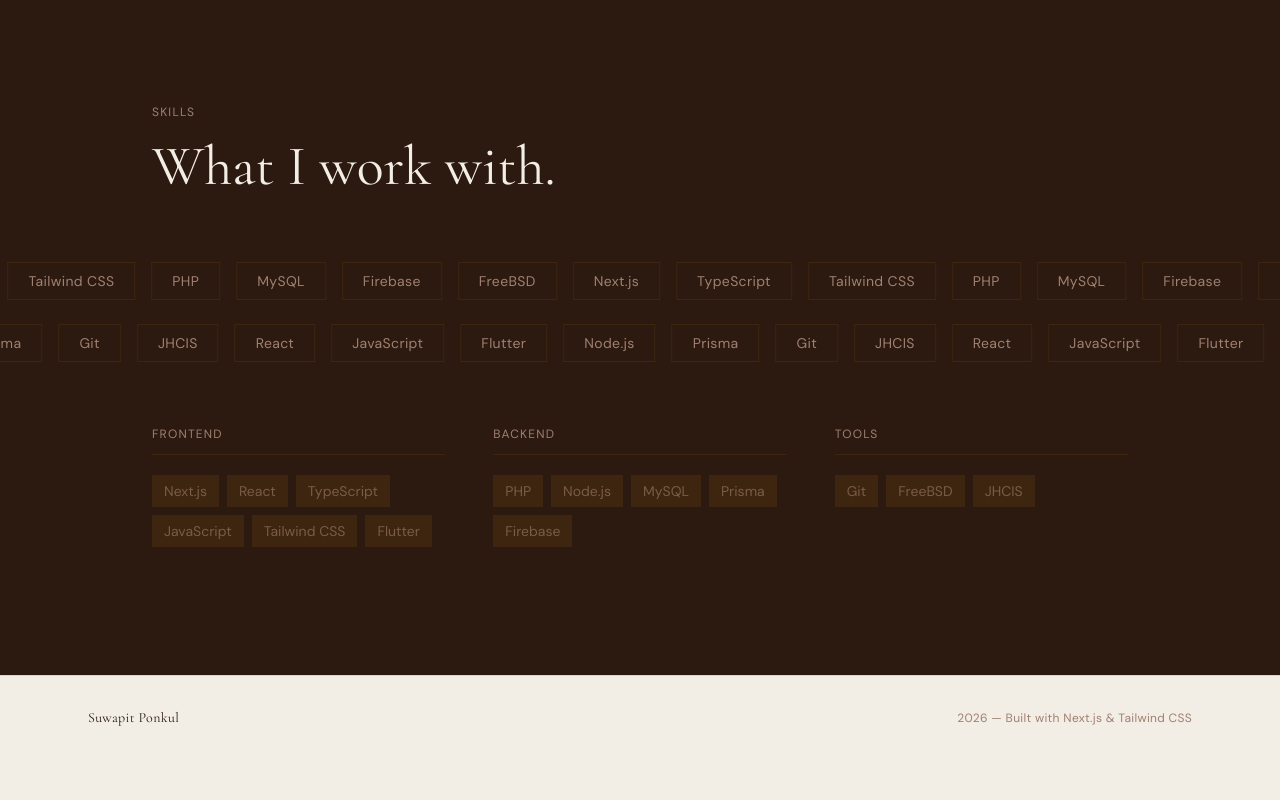
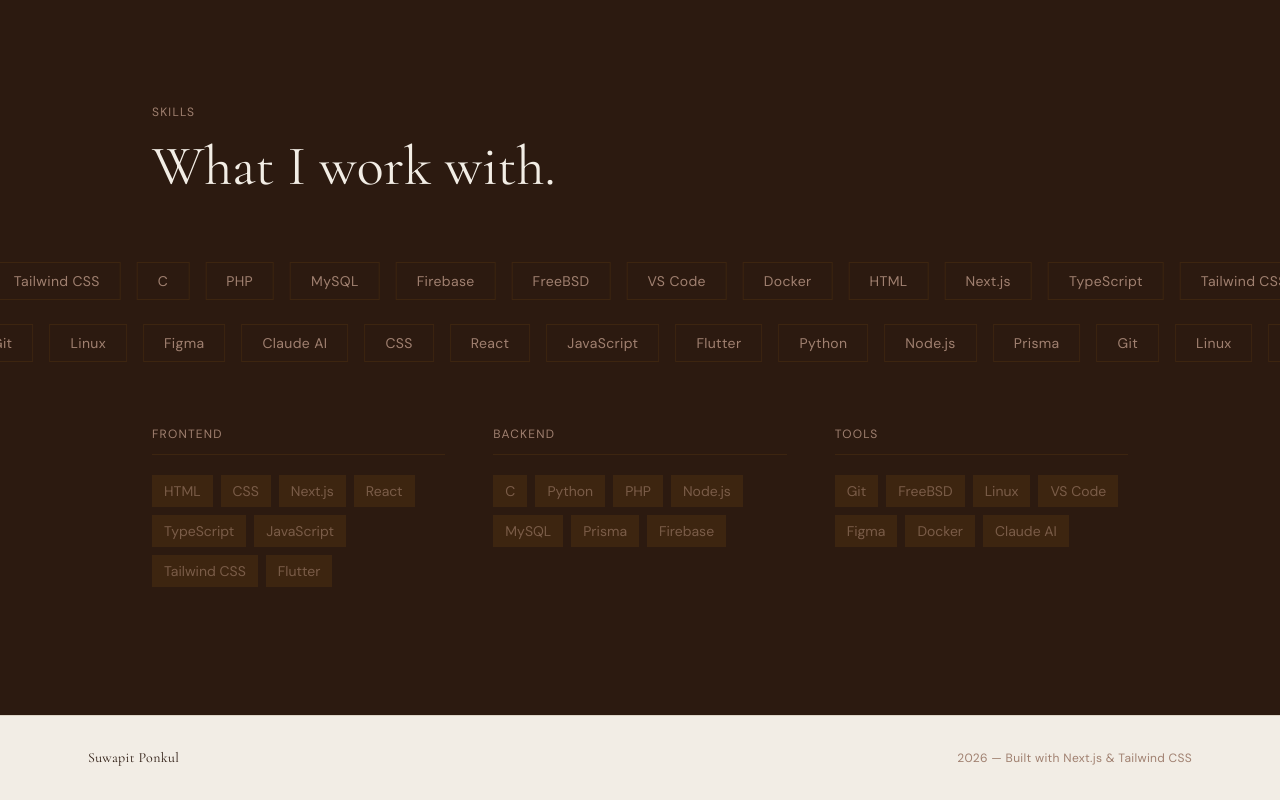
Before and after one commit to Magub-zwp/suwapit-portfolio, a Next.js app: page / in a window 1280 px wide. Shown: the part 928-1728 px from the top of the page. Before the commit the page ends 1688 px from the top, so only its background shows below. Built offline with nearby package versions, Linux system fonts and the light colour scheme.

Commit message:
update stack i can do it

```diff
--- a/src/data/skills.ts
+++ b/src/data/skills.ts
@@ -4,12 +4,16 @@
 };
 
 export const skills: Skill[] = [
+  { name: "HTML",         category: "frontend" },
+  { name: "CSS",          category: "frontend" },
   { name: "Next.js",      category: "frontend" },
   { name: "React",        category: "frontend" },
   { name: "TypeScript",   category: "frontend" },
   { name: "JavaScript",   category: "frontend" },
   { name: "Tailwind CSS", category: "frontend" },
   { name: "Flutter",      category: "frontend" },
+  { name: "C",            category: "backend"  },
+  { name: "Python",       category: "backend"  },
   { name: "PHP",          category: "backend"  },
   { name: "Node.js",      category: "backend"  },
   { name: "MySQL",        category: "backend"  },
@@ -17,5 +21,9 @@
   { name: "Firebase",     category: "backend"  },
   { name: "Git",          category: "tools"    },
   { name: "FreeBSD",      category: "tools"    },
-  { name: "JHCIS",        category: "tools"    },
+  { name: "Linux",        category: "tools"    },
+  { name: "VS Code",      category: "tools"    },
+  { name: "Figma",        category: "tools"    },
+  { name: "Docker",       category: "tools"    },
+  { name: "Claude AI",    category: "tools"    },
 ];
```
